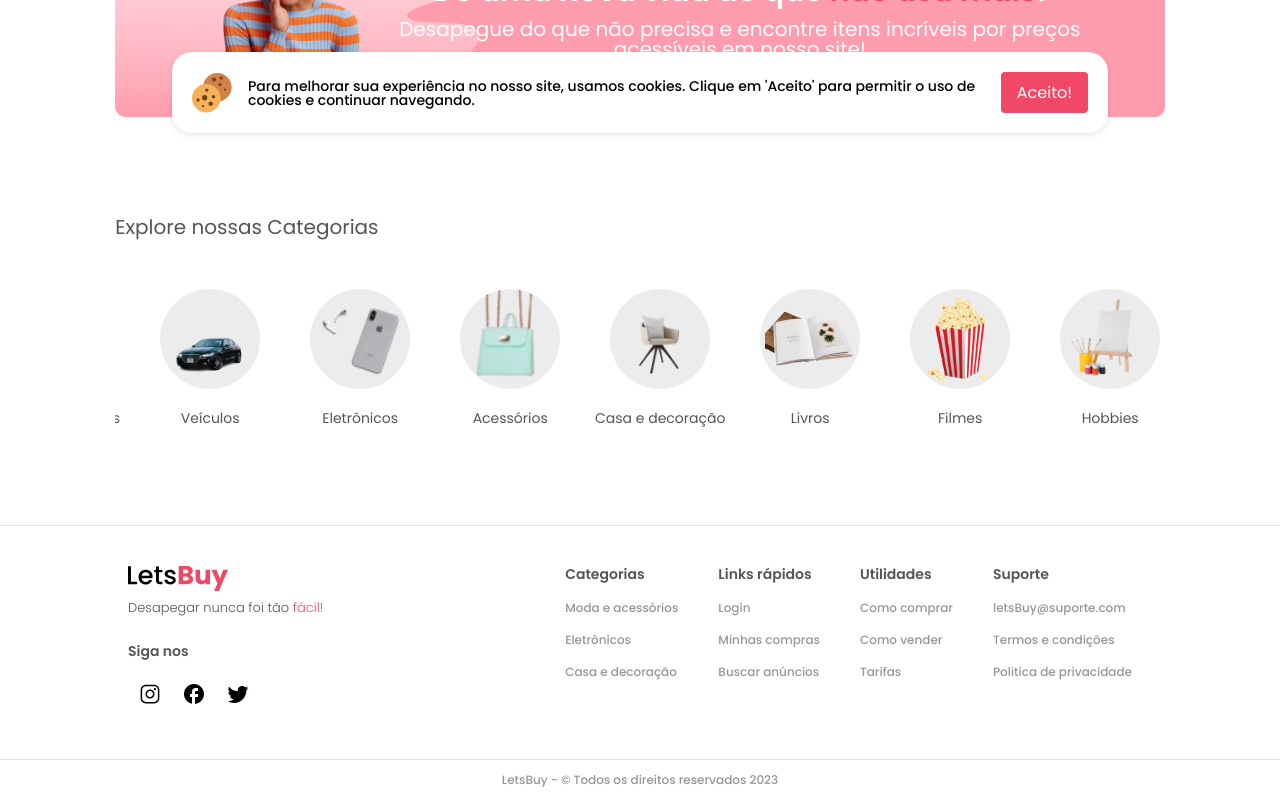
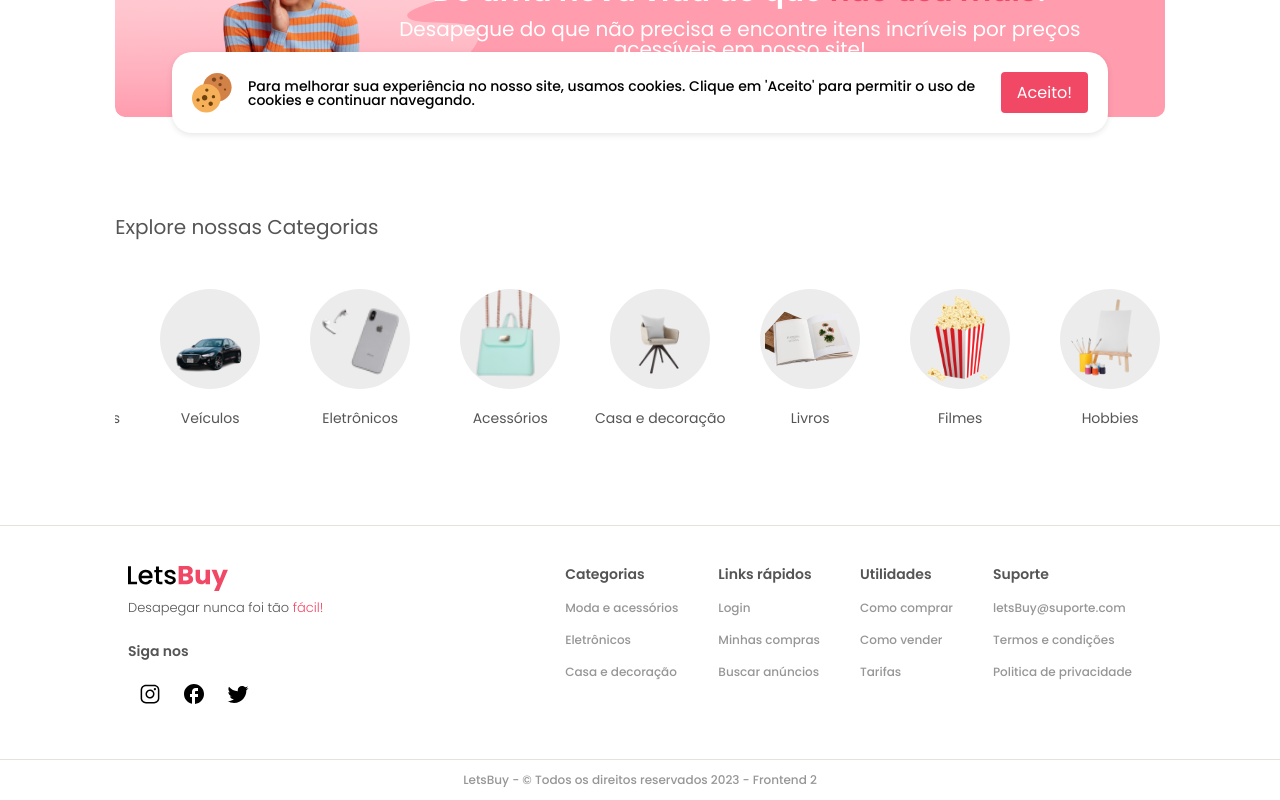
Before and after one commit to letssBuyy/letsbuy_web, a React (Create React App) app: page / in a window 1280 px wide. Shown: the part 647-1447 px from the top of the page. Built offline with nearby package versions, Linux system fonts and the light colour scheme; no server answers.

Commit message:
Versão front2

```diff
--- a/src/components/Footer.jsx
+++ b/src/components/Footer.jsx
@@ -65,7 +65,7 @@ export default function Footer() {
                 </SpeedLinks>
             </Container>
             <BaseFooter>
-                <span>LetsBuy - © Todos os direitos reservados 2023</span>
+                <span>LetsBuy - © Todos os direitos reservados 2023 - Frontend 2</span>
             </BaseFooter>
         </>
     )
```
